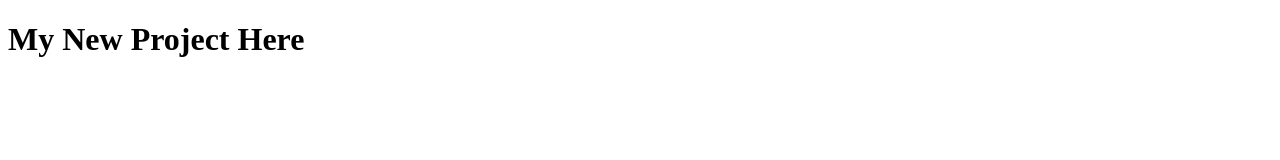
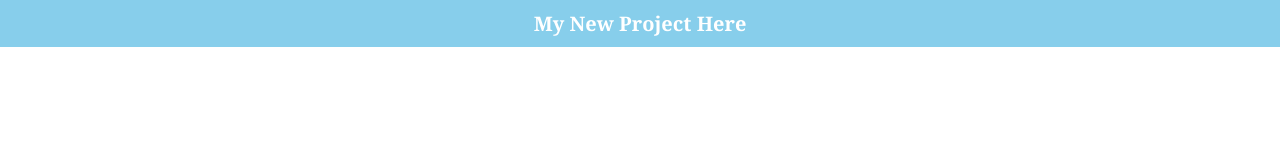
Before and after one commit to rudra2410/local-Repo, a plain HTML site: page index.html in a window 1280 px wide. Drawn offline with Linux system fonts and the light colour scheme.

Commit message:
add style h1 elemnet

```diff
--- a/index.html
+++ b/index.html
@@ -4,6 +4,7 @@
     <meta charset="UTF-8">
     <meta name="viewport" content="width=device-width, initial-scale=1.0">
     <title>Document</title>
+    <link rel="stylesheet" href="style.css">
 </head>
 <body>
     <h1>My New Project Here</h1>
--- a/style.css
+++ b/style.css
@@ -1,3 +1,13 @@
+*{
+    margin: 0;
+    padding: 0;
+}
+
 h1 {
-    color: rgb(0, 225, 255);
+    padding: 10px;
+    background-color: skyblue;
+    color: #fff;
+    font-size: 20px;
+    text-align: center;
+    font-family: Georgia, 'Times New Roman', Times, serif;
 }
```
